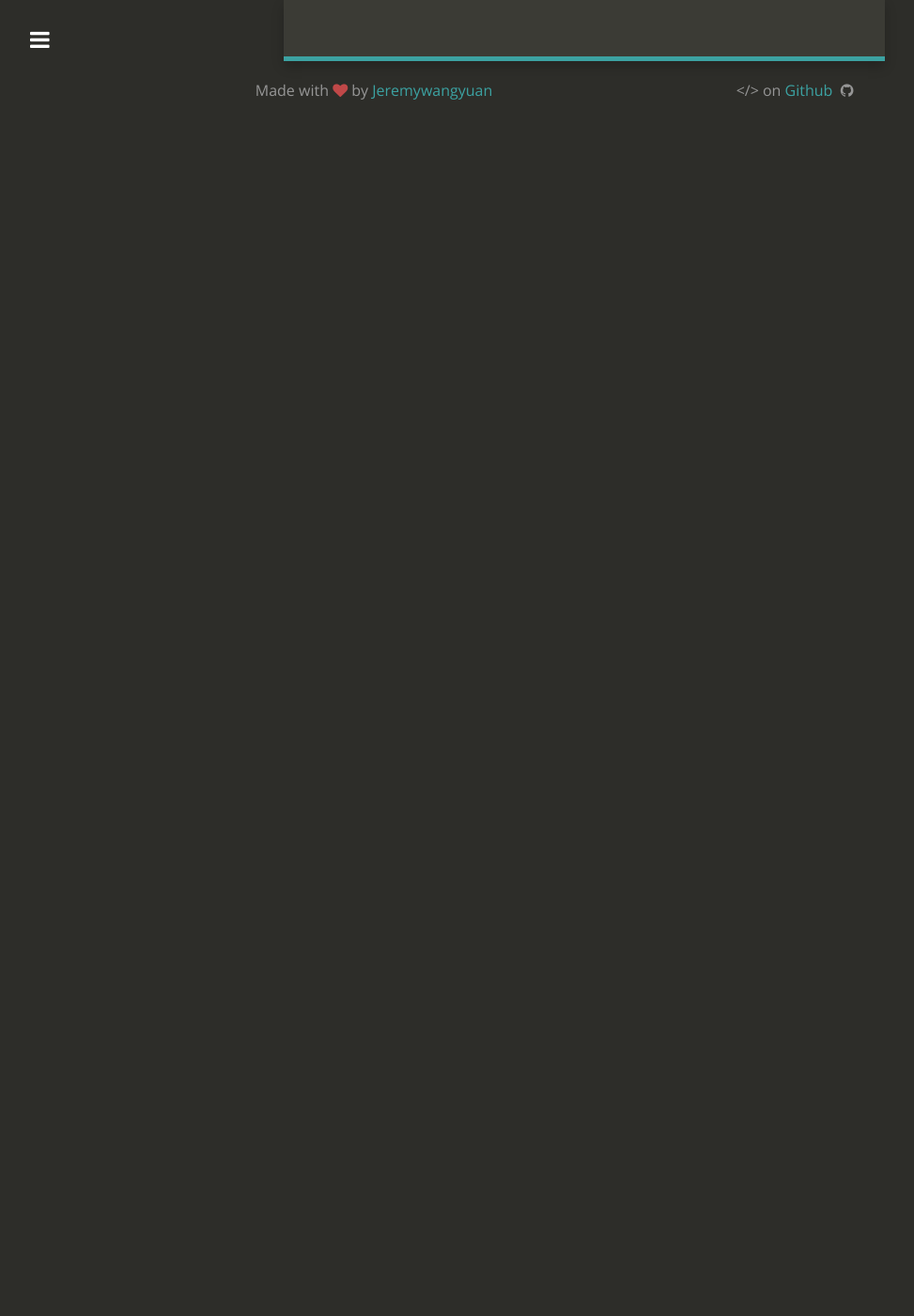
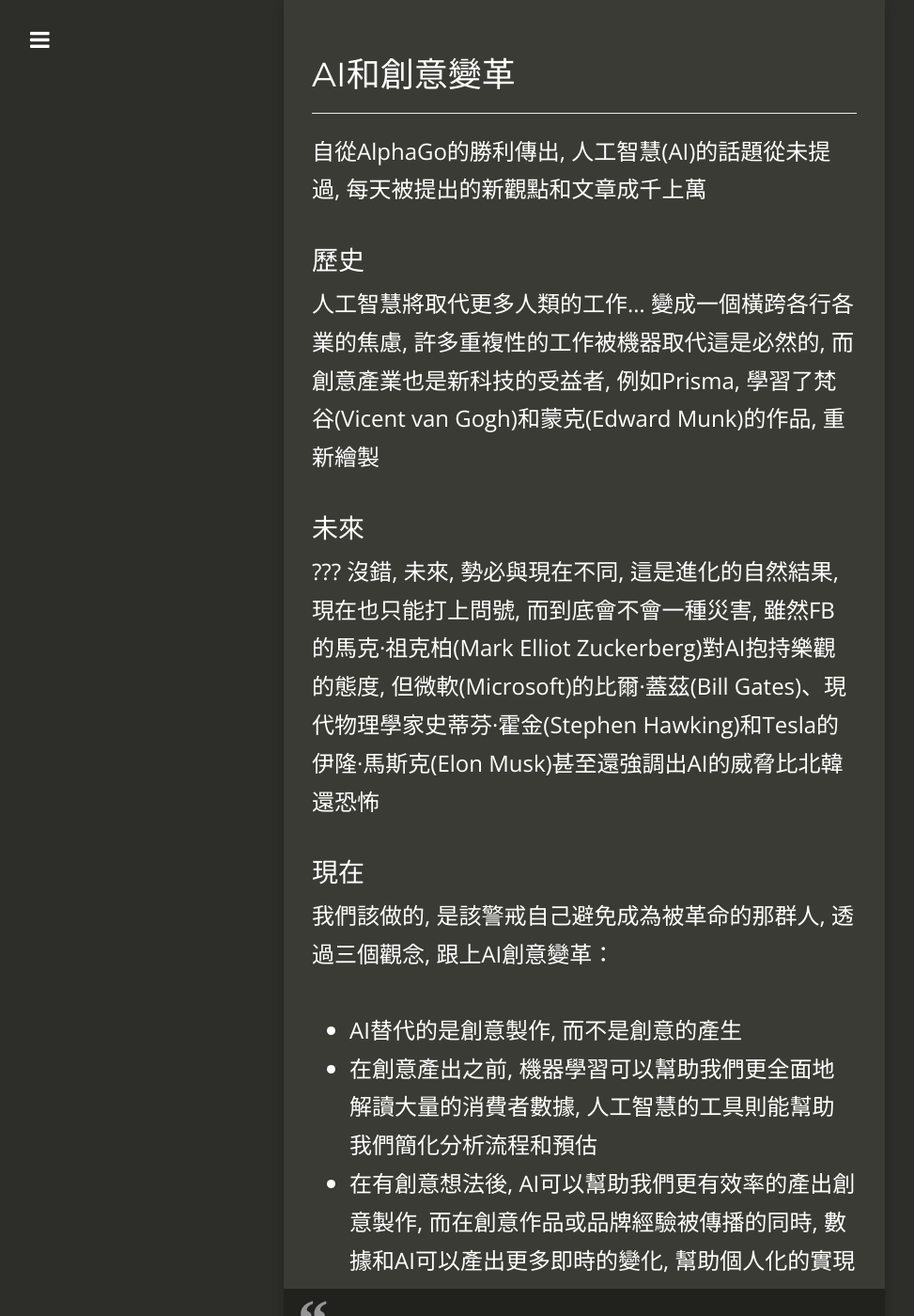
Before and after one commit to jeremywangyuan/Jeremywangyuan.github.io, a Jekyll site: the page built from _posts/2017-08-16-study-note.md, in a window 1280 px wide and 1400 px high, scrolled down 251 px. Shown: the whole window at 94% size, without its empty margins (18-991 px from the left). Built offline with Jekyll 4.4.1, drawn with Linux system fonts in a browser that asks for light colours; nearby versions of some CDN libraries; before the commit the page ends 900 px from its top, so only the background shows below that; some of the changed text lies outside the part shown.

Commit message:
study note

```diff
--- a/_posts/2017-08-16-study-note.md
+++ b/_posts/2017-08-16-study-note.md
@@ -7,3 +7,27 @@ categories: 數位時代
 thumbnail: book
 tags:
 ---
+
+# AI和創意變革
+---
+自從AlphaGo的勝利傳出, 人工智慧(AI)的話題從未提過, 每天被提出的新觀點和文章成千上萬
+
+### 歷史
+人工智慧將取代更多人類的工作... 變成一個橫跨各行各業的焦慮, 許多重複性的工作被機器取代這是必然的, 而創意產業也是新科技的受益者, 例如Prisma, 學習了梵谷(Vicent van Gogh)和蒙克(Edward Munk)的作品, 重新繪製
+
+### 未來
+???
+沒錯, 未來, 勢必與現在不同, 這是進化的自然結果, 現在也只能打上問號, 而到底會不會一種災害, 雖然FB的馬克·祖克柏(Mark Elliot Zuckerberg)對AI抱持樂觀的態度, 但微軟(Microsoft)的比爾·蓋茲(Bill Gates)、現代物理學家史蒂芬·霍金(Stephen Hawking)和Tesla的伊隆·馬斯克(Elon Musk)甚至還強調出AI的威脅比北韓還恐怖
+
+### 現在
+我們該做的, 是該警戒自己避免成為被革命的那群人, 透過三個觀念, 跟上AI創意變革：
+
+- AI替代的是創意製作, 而不是創意的產生
+- 在創意產出之前, 機器學習可以幫助我們更全面地解讀大量的消費者數據, 人工智慧的工具則能幫助我們簡化分析流程和預估
+- 在有創意想法後, AI可以幫助我們更有效率的產出創意製作, 而在創意作品或品牌經驗被傳播的同時, 數據和AI可以產出更多即時的變化, 幫助個人化的實現
+
+> 創意和溝通的感人之處, 是在深刻的同理心, 或令人驚奇的概念和表達方式。AI能協助的部份, 是在活化創意製造的流程, 或幫助創意想法的個人化和客製化
+
+#### 延伸閱讀
+
+- [BENEFITS & RISKS OF ARTIFICIAL INTELLIGENCE](https://futureoflife.org/background/benefits-risks-of-artificial-intelligence/)
```
